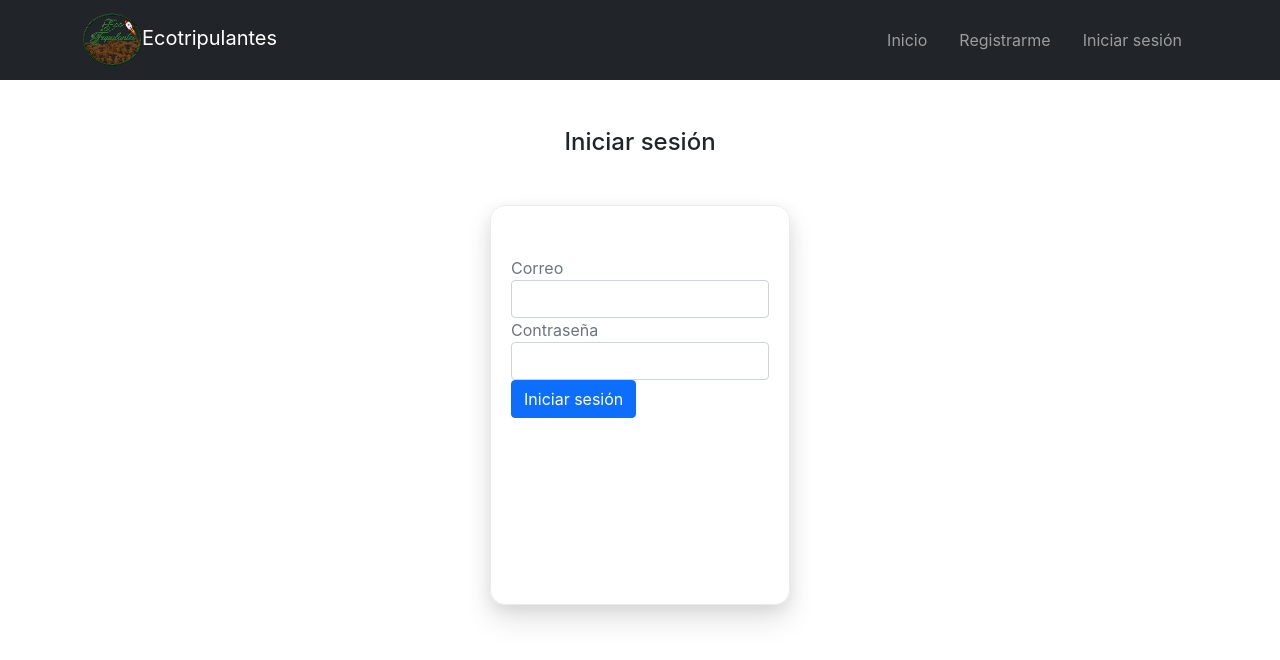
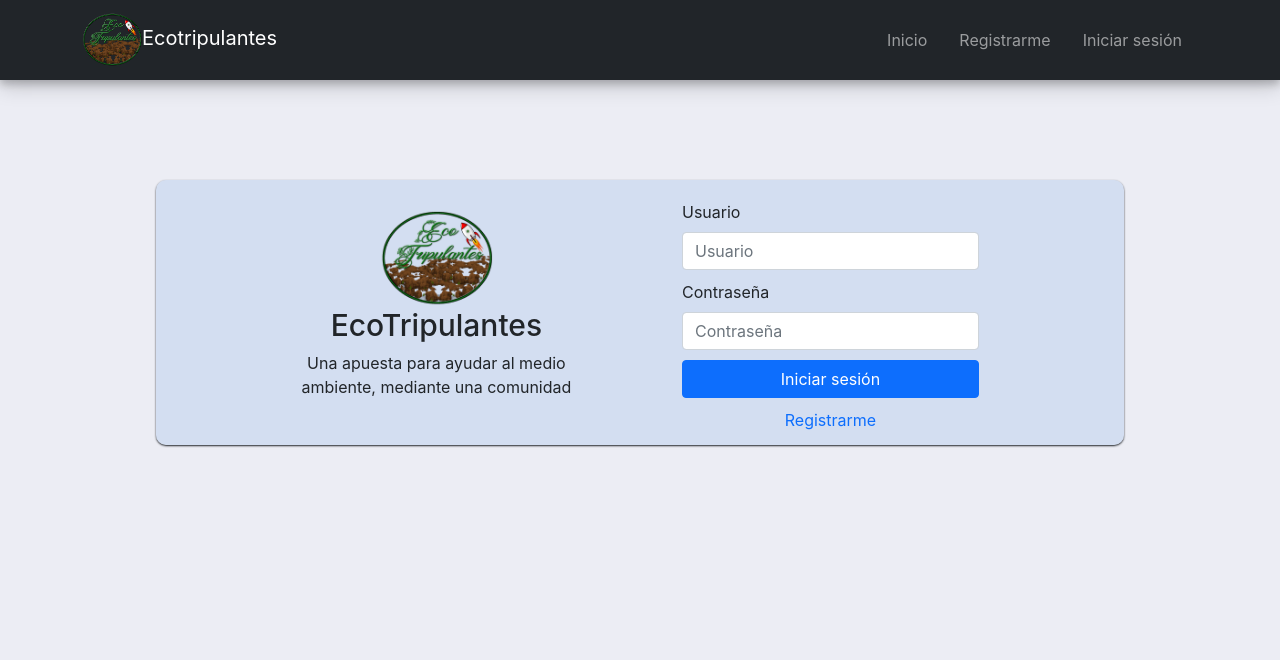
Before and after one commit to shyfock/Eco_Tripulantes, a React (Create React App) app in the folder client/: page /login in a window 1280 px wide. Shown: the top 660 px of the page. Built offline with nearby package versions, Linux system fonts and the light colour scheme.

Commit message:
Subiendo Formulario login y register

```diff
--- a/client/package.json
+++ b/client/package.json
@@ -7,6 +7,7 @@
     "@testing-library/react": "^11.1.0",
     "@testing-library/user-event": "^12.1.10",
     "react": "^17.0.2",
+    "react-bootstrap": "^2.0.2",
     "react-dom": "^17.0.2",
     "react-scripts": "4.0.3",
     "web-vitals": "^1.0.1"
--- a/client/public/index.html
+++ b/client/public/index.html
@@ -18,7 +18,7 @@
 
     <title>React App</title>
   </head>
-  <body>
+  <body style="background-color: #ecedf4">
     <noscript>You need to enable JavaScript to run this app.</noscript>
     <div id="root"></div>
 
--- a/client/src/App.css
+++ b/client/src/App.css
@@ -1,3 +1,55 @@
+
+.columna-login {
+    margin-left: 10%;
+}
+.columna-form {
+    margin-right: 10%;
+}
+.form-login{
+    text-align: center;
+    background-color: rgb(187 208 240 / 50%);
+    border-radius: 10px ;
+    box-shadow: 0px 1px 2px 0px;
+    margin: 0px 74px 0px 74px;
+}
+.formulario {
+    display: flex;
+    flex-direction: column;
+    margin: inherit;
+    margin-left: 30px;
+    margin-top: 20px;
+}
+.inputs {
+    margin-bottom: 10px;
+}
+.labels {
+    float: left;
+    margin-bottom: 8px !important;
+}
+.link {
+    text-decoration: initial;
+    margin-top: 10px;
+    margin-bottom: 10px;
+}
+.nav-style{
+    box-shadow:  0 4px 8px 0 rgba(0, 0, 0, 0.2), 0 6px 20px 0 rgba(0, 0, 0, 0.19);
+    z-index: 5px;
+}
+.row-logo{
+    width: 40%;
+    margin: auto;
+}
+
+.row1 {
+    margin: 30px 20px 30px 0px;
+}
+
+
+
+
+
+
+
 .sign-box {
     width: 300px;
     height: 400px;
--- a/client/src/component/Login.js
+++ b/client/src/component/Login.js
@@ -1,45 +1,84 @@
 import React from "react";
 import Navigation from '../layouts/Navegation';
+import { Button, Container, Form, Row, Col } from 'react-bootstrap';
+import logo from '../assets/logo.png';
+import { Link } from 'react-router-dom';
 import "../App.css";
 
-const Login = () => {
+export default class login extends  React.Component {
 
-    const LoginForm = () => (
-        <form className="sign-box">
-            <div className="form-group">
-                <label className='text-muted'>Correo</label>
-                <input
-                type='email'
-                className='form-control'
-                />
-            </div>
-            <div className="form-group">
-                <label className='text-muted'>Contraseña</label>
-                <input
-                type='password'
-                className='form-control'
-                />
-            </div>
-            <button className='s-btn btn btn-primary'>
-                Iniciar sesión
-            </button>
+    constructor(props) {
+        super(props);
+        this.state ={
+            usuario: '',
+            pass: '',
+        }
+    }
 
-
-        </form>
-
-    );
-
-
+    render () {
         return (
             <>
                 <Navigation/>
-            <div className="mt-5">
-                <h4 className="text-center mb-5">Iniciar sesión</h4>
-                {LoginForm()}
+                <Container id="login-container" style={{ marginTop: 100}}>
+                <Row className="form-login">
+                    <Col className="columna-login">
+                        <Row className="row1">
+                        <img src={logo} alt="" className="row-logo" ></img>
+                            <h1 style={{fontSize: 30}}>EcoTripulantes</h1>
+                            <p>Una apuesta para ayudar al medio ambiente, mediante una comunidad</p>
+                        </Row>
+                    </Col>
+                    <Col className="columna-form">
+                    <Form className='formulario'>
+                        <Form.Group >
+                            <Form.Label className='labels'>Usuario</Form.Label>
+                            <Form.Control
+                                onChange={(e) =>
+                                    this.setState({usuario: e.target.value})
+                                }
+                                type="email"
+                                placeholder="Usuario"
+                                className='inputs'
+                            />
+                            {
+                                this.state.usuario
+                            }
+                            <Form.Label className='labels'>
+                                Contraseña
+                            </Form.Label>
+                            <Form.Control
+                                onChange={(e) =>
+                                    this.setState({password: e.target.value})
+                                }
+                                type="password"
+                                placeholder="Contraseña"
+                                className='inputs'
+                            />{
+                                this.state.password
+                            }
+                        </Form.Group>
+                        <Button
+                            variant="primary"
+                            type="submit"
+                            style={{
+                                marginTop: 20,
+                                width: '100%'
+                            }}
+                            onClick={() => {
 
-            </div>
+                            }}
+                        >
+                            Iniciar sesión
+                        </Button>
+                        <Link className="link" to="/register">Registrarme</Link>
+                    </Form>
+                    </Col>
+                </Row>
+            </Container>
             </>
         );
+
     }
 
-export default Login;
+
+}
--- a/client/src/component/Register.js
+++ b/client/src/component/Register.js
@@ -1,50 +1,97 @@
 import React from "react";
 import Navigation from '../layouts/Navegation';
+import { Button, Container, Form, Row, Col } from 'react-bootstrap';
+import logo from '../assets/logo.png';
+import { Link } from 'react-router-dom';
 import "../App.css";
 
-const Register = () => {
-    const RegisterForm = () => (
-        <form className="sign-box">
-            <div className="form-group">
-                <label className='text-muted'>Nombre</label>
-                <input
-                type='text'
-                className='form-control'
-                />
-            </div>
-            <div className="form-group">
-                <label className='text-muted'>Correo</label>
-                <input
-                type='email'
-                className='form-control'
-                />
-            </div>
-            <div className="form-group">
-                <label className='text-muted'>Contraseña</label>
-                <input
-                type='password'
-                className='form-control'
+export default class register extends  React.Component {
 
-                />
-            </div>
-            <button  className='s-btn btn btn-primary'>
-                Registrarme
-            </button>
+    constructor(props) {
+        super(props);
+        this.state ={
+            usuario: '',
+            email: '',
+            pass: '',
+        }
+    }
+
+    render () {
+        return (
+            <>
+                <Navigation/>
+                <Container id="login-container" style={{ marginTop: 100}}>
+                <Row className="form-login">
+                    <Col className="columna-login">
+                        <Row className="row1">
+                        <img src={logo} alt="" className="row-logo" ></img>
+                            <h1 style={{fontSize: 30}}>EcoTripulantes</h1>
+                            <p>Una apuesta para ayudar al medio ambiente, mediante una comunidad</p>
+                        </Row>
+                    </Col>
+                    <Col className="columna-form">
+                    <Form className='formulario'>
+                        <Form.Group >
+                            <Form.Label className='labels'>Usuario</Form.Label>
+                            <Form.Control
+                                onChange={(e) =>
+                                    this.setState({usuario: e.target.value})
+                                }
+                                type="email"
+                                placeholder="Usuario"
+                                className='inputs'
+                            />
+                            {
+                                this.state.usuario
+                            }
+                            <Form.Label className='labels'>Correo electrónico</Form.Label>
+                            <Form.Control
+                            onChange={(e) =>
+                                this.setState({email: e.target.value})
+                            }
+                            type="email"
+                            placeholder="correo@ejemplo.com"
+                            className='inputs'
+                            />
+                            {
+                                this.state.email
+                            }
+                            <Form.Label className='labels'>
+                                Contraseña
+                            </Form.Label>
+                            <Form.Control
+                                onChange={(e) =>
+                                    this.setState({password: e.target.value})
+                                }
+                                type="password"
+                                placeholder="Contraseña"
+                                className='inputs'
+                            />{
+                                this.state.password
+                            }
+                        </Form.Group>
+                        <Button
+                            variant="primary"
+                            type="submit"
+                            style={{
+                                marginTop: 20,
+                                width: '100%'
+                            }}
+                            onClick={() => {
+
+                            }}
+                        >
+                            Registrarme
+                        </Button>
+                        <Link className="link" to="/login">Iniciar sesión</Link>
+                    </Form>
+                    </Col>
+                </Row>
+            </Container>
+            </>
+        );
+
+    }
 
 
-        </form>
-
-    );
-
-    return (
-        <>
-        <Navigation/>
-        <div className="mt-5">
-            <h4 className="text-center mb-5">Registrarme</h4>
-                {RegisterForm()}
-        </div>
-        </>
-    );
 }
-
-export default Register;
--- a/client/src/layouts/Navegation.js
+++ b/client/src/layouts/Navegation.js
@@ -7,7 +7,7 @@ import {  NavItem } from 'reactstrap';
 const Navegation = () => {
     return (
         <div>
-        <nav className="navbar navbar-expand-lg navbar-dark bg-dark">
+        <nav className="navbar nav-style navbar-expand-lg navbar-dark bg-dark">
             <div className="container">
                 <a className="navbar-brand" href="#">
                 <img src={logo} alt="" width="60" height="54"/>Ecotripulantes
```
Also changed, not shown: 1 other file (tests, documents, lock files or other folders). Lines whose indentation alone changed are shown as unchanged.
